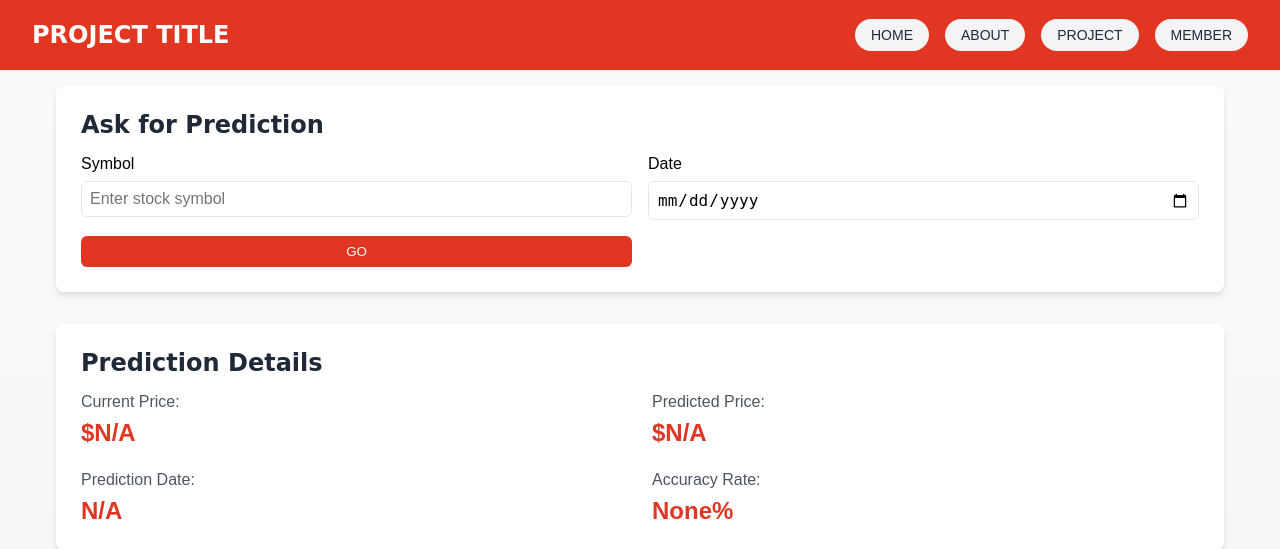
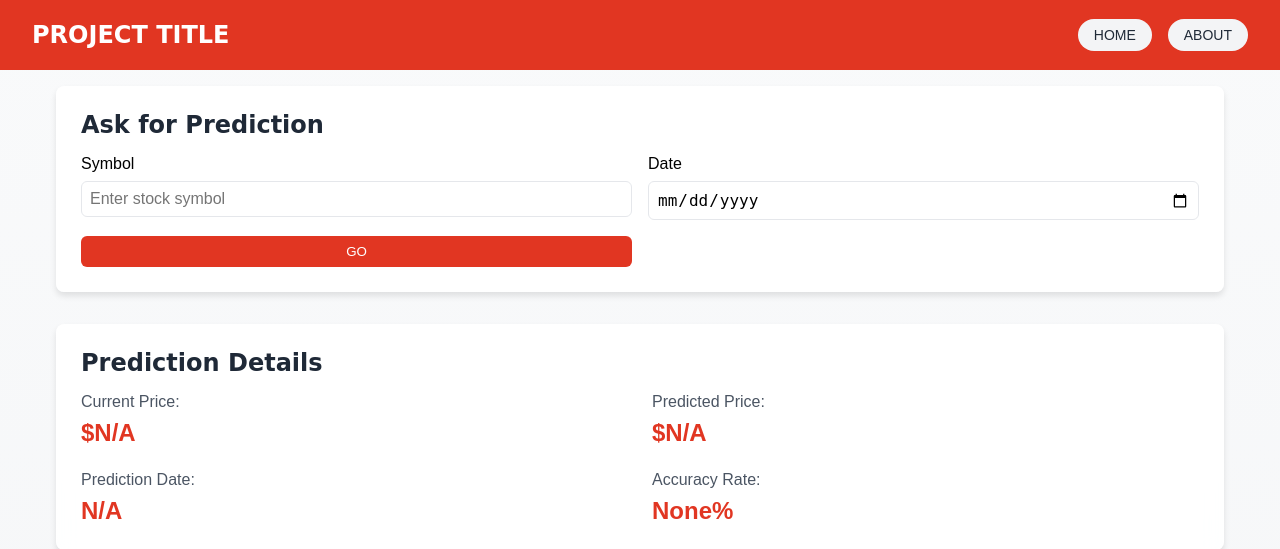
Before and after one commit to GourabGorai/Solution-Challenge-CodeFusion-Innovators, a Flask app: page / in a window 1280 px wide. Shown: the top 549 px of the page. Run offline with Flask 3, Linux system fonts and the light colour scheme; the visitor is signed in with stand-in values (Sample User, id 1); some libraries are stand-ins or nearby versions; some web fonts are replaced.

Commit message:
Update index.html

```diff
--- a/templates/index.html
+++ b/templates/index.html
@@ -280,10 +280,8 @@
     <h1 class="header__title">PROJECT TITLE</h1>
     <nav class="nav">
       <ul class="nav__list">
-        <li><a href="#" class="nav__link">HOME</a></li>
-        <li><a href="#" class="nav__link">ABOUT</a></li>
-        <li><a href="#" class="nav__link">PROJECT</a></li>
-        <li><a href="#" class="nav__link">MEMBER</a></li>
+        <li><a href="/" class="nav__link">HOME</a></li>
+        <li><a href="static/about.html" class="nav__link">ABOUT</a></li>
       </ul>
     </nav>
   </header>
```
